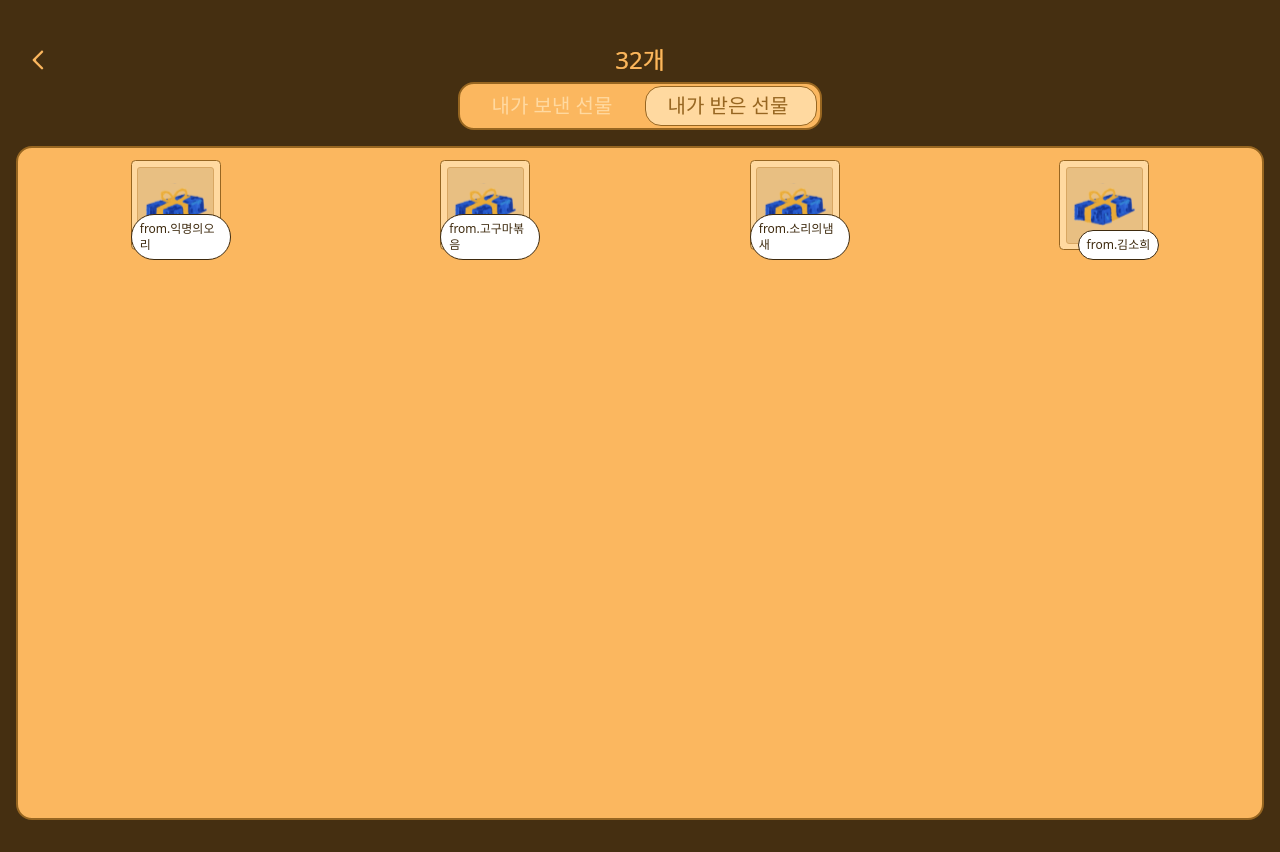
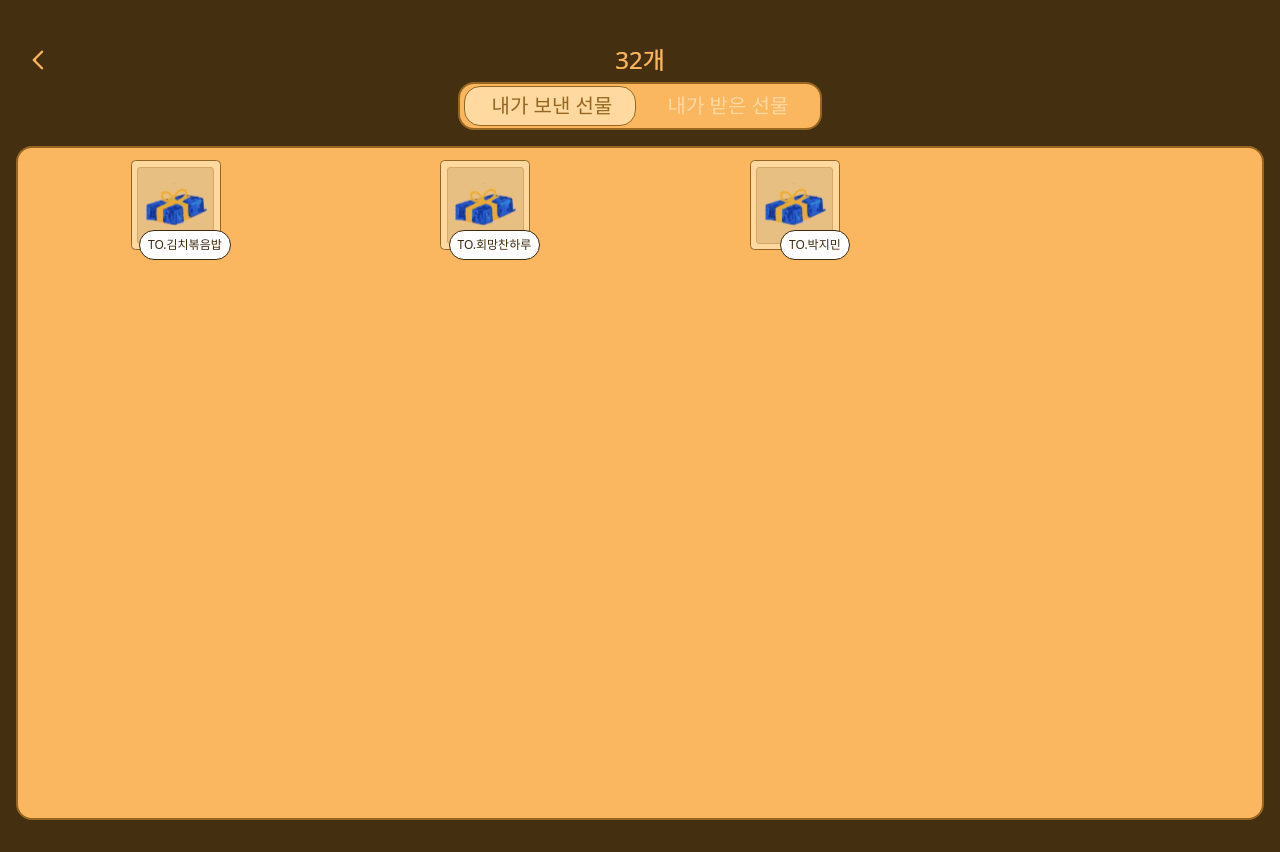
Before and after one commit to Wee-sh/Weesh-Frontend, a React (Vite) app: page /post-box in a window 1280 px wide. Built offline with nearby package versions, Linux system fonts and the light colour scheme; a web font is replaced by a local one.

Commit message:
feat: 덕담 확인 모달

```diff
--- /dev/null
+++ b/src/components/Modal/PostModal.tsx
@@ -0,0 +1,31 @@
+import React, { useState } from "react";
+import SubmitButton from "./SubmitButton";
+import ModalToggle from "./ModalToggle";
+
+interface Props {
+  fromUserName: string;
+  toUserName: string;
+  content: string;
+}
+
+const PostModal = ({ fromUserName, toUserName, content }: Props) => {
+  return (
+    <div className="w-[360px] h-[640px] bg-[#FDD293] border-[3px] border-[#976621] rounded-2xl py-5 px-4">
+      <div className="w-fit h-[38px] mb-[10px] flex items-start text-xl pb-6 bg-repeat-x bg-bottom bg-[url('/src/assets/decoration/scribble.svg')]">
+        TO. {toUserName}에게
+      </div>
+
+      <div className="w-full h-[378px] mt-5 bg-repeat bg-[url('/src/assets/decoration/scribble.svg')]  bg-[length:auto_32px]">
+        {content}
+      </div>
+
+      <div className="w-full flex flex-col items-end">
+        <div className="w-fit h-[38px] mb-[10px] flex items-start text-xl pb-6 bg-repeat-x bg-bottom bg-[url('/src/assets/decoration/scribble.svg')]">
+          from. {fromUserName}
+        </div>
+      </div>
+    </div>
+  );
+};
+
+export default PostModal;
--- a/src/components/post/GiftGrid.tsx
+++ b/src/components/post/GiftGrid.tsx
@@ -4,15 +4,19 @@ import type { Message } from "../../pages/Post/PostBox";
 interface Props {
   messages: Message[];
   type: "sent" | "received";
+  onClickMessage: (msg: Message) => void;
 }
 
-const GiftGrid = ({ messages, type }: Props) => {
+const GiftGrid = ({ messages, type, onClickMessage }: Props) => {
   return (
     <div className="w-full h-[674px] bg-[#FBB75F] mt-4 rounded-2xl border-2 border-[#976621] p-3 overflow-y-auto">
       <div className="grid grid-cols-3 lg:grid-cols-4 gap-[18px] justify-items-center">
         {messages.map((message) => (
           <div key={message.id} className="flex flex-col items-center relative">
-            <div className="w-[90px] h-[90px] bg-[#FFD9A0] rounded-[4.5px] border-[1.5px] border-[#976621] flex items-center justify-center">
+            <div
+              onClick={() => onClickMessage(message)}
+              className="w-[90px] h-[90px] relative bg-[#FFD9A0] rounded-[4.5px] border-[1.5px] border-[#976621] flex items-center justify-center"
+            >
               <div className="w-[77px] h-[77px] bg-[#E8BF82] border-[0.75px] border-[#D8A763] rounded-[3px] flex justify-center items-center">
                 <img src={giftBox} alt="gift" className="w-16 h-16" />
               </div>
--- a/src/pages/Post/PostBox.tsx
+++ b/src/pages/Post/PostBox.tsx
@@ -3,6 +3,8 @@ import arrow from "../../assets/Icon/arrow-left.svg";
 import { useNavigate } from "react-router-dom";
 import ToggleSwitch from "../../components/Post/ToggleSwitch";
 import GiftGrid from "../../components/Post/GiftGrid";
+import Modal from "../../components/Modal/Modal";
+import PostModal from "../../components/Modal/PostModal";
 
 export interface Message {
   id: number;
@@ -15,8 +17,10 @@ export interface Message {
 
 const PostBox = () => {
   const navigate = useNavigate();
-  const [selected, setSelected] = useState<"sent" | "received">("received");
+  const [selected, setSelected] = useState<"sent" | "received">("sent");
   const [messages, setMessages] = useState<Message[]>([]);
+  const [openModal, setOpenModal] = useState(false);
+  const [selectedMessage, setSelectedMessage] = useState<Message | null>(null);
 
   const receivedMessages: Message[] = [
     {
@@ -110,7 +114,24 @@ const PostBox = () => {
 
       <ToggleSwitch selected={selected} onToggle={setSelected} />
 
-      <GiftGrid messages={messages} type={selected} />
+      <GiftGrid
+        messages={messages}
+        type={selected}
+        onClickMessage={(msg) => {
+          setSelectedMessage(msg);
+          setOpenModal(true);
+        }}
+      />
+
+      {openModal && selectedMessage && (
+        <Modal isOpen={openModal} onClose={() => setOpenModal(false)}>
+          <PostModal
+            fromUserName={selectedMessage.fromUserName}
+            toUserName={selectedMessage.toUserName}
+            content={selectedMessage.content}
+          />
+        </Modal>
+      )}
     </div>
   );
 };
```
